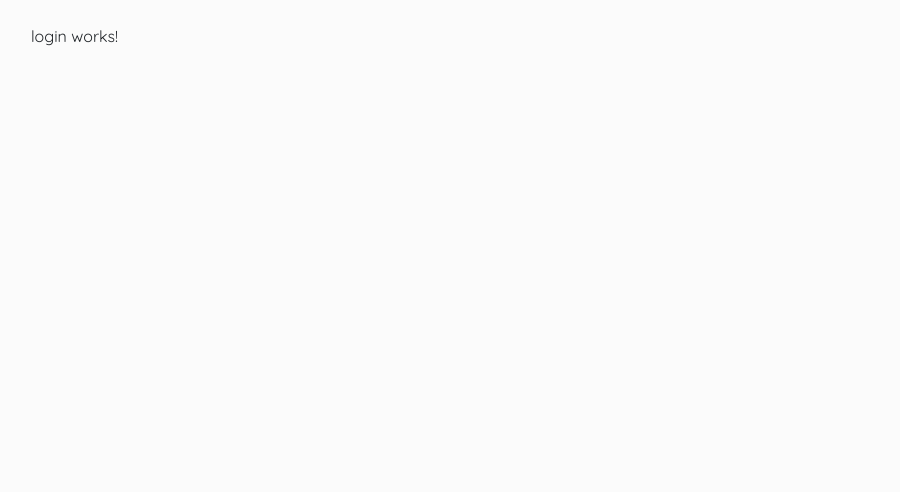
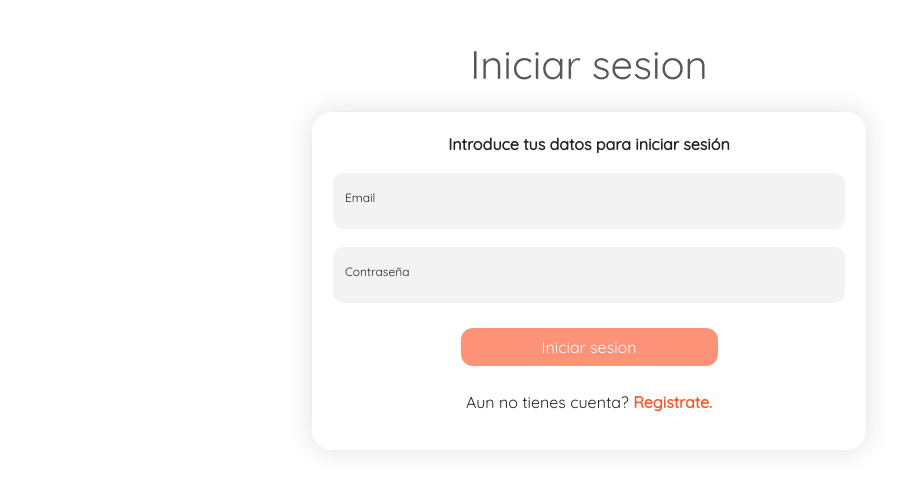
Before and after one commit to eirondiaz/DeliveryApp, an Angular app: page /auth/login in a window 1280 px wide. Shown: the top 492 px of the page, without its empty margins (51-951 px from the left). Built offline with nearby package versions, Linux system fonts and the light colour scheme.

Commit message:
login y registro practivamente listos

```diff
--- a/src/app/auth/components/login/login.component.html
+++ b/src/app/auth/components/login/login.component.html
@@ -1 +1,51 @@
-<p>login works!</p>
+
+<div class="animated fadeIn p-3 " style="text-align: center;" >
+
+    <h1 style="color: rgb(87, 87, 87);">Iniciar sesion</h1>
+
+    <div class="mt-4" >
+        <form autocomplete="off" [formGroup]="form" (ngSubmit)="login(form.value)" >
+            <div class="row ">
+
+                <div *ngIf="notMatch" class="alert alert-warning mt-4 animated fadeIn">
+                    Ha ocurrido un error al iniciar sesión!
+                    <i class="fas fa-exclamation-triangle mx-2"></i>
+                </div>
+
+                <div class="auth-container  col-lg-6 offset-lg-3 col-md-6 offset-md-3 " >
+
+                    <b class="mt-2 pt-3">Introduce tus datos para iniciar sesión</b>
+
+                   <div class="col-12 mt-3">
+                       <div class="form-floating mb-3">
+                           <input formControlName="email" type="text" id="email" class="form-control mb-3" placeholder="email">
+                           <label for="email">Email</label>
+                       </div>
+                       <div class="form-floating mb-3">
+                           <input formControlName="pass" type="password" id="pass" class="form-control mb-3" placeholder="contraseña">
+                           <label for="pass">Contraseña</label>
+                       </div>
+
+                   </div>
+
+                   <div class="text-center mt-4 col-12">
+                       <button [disabled]="form.invalid || logining" type="submit" class="btn btn-acent w-50">
+                           {{!logining? 'Iniciar sesion': 'Iniciando...'}}
+                           <i *ngIf="logining" class="mx-2 fas fa-sync fa-spin"></i>
+                       </button>
+                       <p class="mt-4">Aun no tienes cuenta?
+                           <b style="cursor: pointer;" routerLink="/auth/register" class="text-acent">
+                               Registrate.
+                           </b>
+                       </p>
+
+                   </div>
+               </div>
+           </div>
+
+        </form>
+
+
+    </div>
+
+</div>
--- a/src/app/auth/components/login/login.component.scss
+++ b/src/app/auth/components/login/login.component.scss
@@ -0,0 +1,6 @@
+.auth-container{
+    border-radius: 20px;
+    padding: 20px;
+    box-shadow: 0px 0px 25px rgba(37, 37, 37, 0.15);
+    background-color: rgba(255, 255, 255, 0.9);
+}
--- a/src/app/auth/components/login/login.component.ts
+++ b/src/app/auth/components/login/login.component.ts
@@ -1,4 +1,7 @@
 import { Component, OnInit } from '@angular/core';
+import { FormBuilder, FormGroup, Validators } from '@angular/forms';
+import { Router } from '@angular/router';
+import { AuthService } from '../../services/auth.service';
 
 @Component({
   selector: 'app-login',
@@ -7,9 +10,39 @@ import { Component, OnInit } from '@angular/core';
 })
 export class LoginComponent implements OnInit {
 
-  constructor() { }
+  form: FormGroup
+  constructor(private formBluider: FormBuilder, private dataService: AuthService, private router: Router) {
+    this.createForm()
+  }
 
   ngOnInit(): void {
   }
 
+  createForm() {
+    this.form = this.formBluider.group({
+      email: ['', Validators.required],
+      pass: ['', Validators.required],
+    })
+  }
+
+  logining = false
+  notMatch = false
+  login(form: any) {
+    this.logining = true
+    this.dataService.login(form).subscribe(
+      res => {
+        console.log(res);
+        localStorage.setItem('token', res.token)
+        this.router.navigate(['/dashboard/home'])
+      },
+      error => {
+        console.log(error)
+        this.logining = false
+        this.notMatch = true
+      }
+    )
+  }
+
+
+
 }
--- a/src/app/auth/components/register/register.component.html
+++ b/src/app/auth/components/register/register.component.html
@@ -1,47 +1,77 @@
 
-<div class="animated fadeIn p-2">
+<div class="animated fadeIn p-3 " style="text-align: center;" >
 
-    <h1>Registrarse</h1>
+    <h1 style="color: rgb(87, 87, 87);">Registrarse</h1>
+
+    <div  class="mt-4" style="max-width: 800px; display: inline-block;">
+
+        <div *ngIf="emailRepeat" class="alert alert-warning mt-4 animated fadeIn">
+            El email introducido ya está en uso!
+            <i class="fas fa-exclamation-triangle mx-2"></i>
+        </div>
 
         <form autocomplete="off" [formGroup]="form" (ngSubmit)="createUser(form.value)" >
 
-        <div class="row mt-4 auth-container">
-            <div class="col-lg-5 offset-lg-1 col-md-6 col-sm-12 col-12">
-                <label for="name">NOMBRE</label>
-                <input formControlName="name" pe="text" id="name" class="form-control mb-3" placeholder="">
+            <div class=" auth-container ">
 
-                <label for="lastName">APELLIDO</label>
-                <input formControlName="lastName" type="text" id="lastName" class="form-control mb-3" placeholder="">
+                <b class="mt-2 ">Introduce tus datos para iniciar sesión</b>
+                <div class=" row mt-3">
 
-                <label for="user">NOMBRE DE USUARIO</label>
-                <input formControlName="user" type="text" id="user" class="form-control mb-3" placeholder="">
+                    <div class="col-lg-5  offset-lg-1 col-md-6 col-sm-12 col-12">
+                        <div class="form-floating mb-3">
+
+                            <input formControlName="name" type="text" id="name" class="form-control mb-3" placeholder="nombre">
+                            <label for="name">Nombre</label>
+                        </div>
+                        <div class="form-floating mb-3">
+                            <input formControlName="lastName" type="text" id="lastName" class="form-control mb-3" placeholder="apellido">
+                            <label for="lastName">Apellido</label>
+                        </div>
+                        <div class="form-floating mb-3">
+                            <input formControlName="user" minlength="6" type="text" id="user" class="form-control mb-3" placeholder="usuario">
+                            <label for="user">Usuario</label>
+
+                        </div>
+
 
                     </div>
                     <div class="col-lg-5 col-md-6 col-sm-12 col-12">
+                        <div class="form-floating mb-3">
+                            <input formControlName="email" type="text" id="email" class="form-control mb-3" placeholder="email">
+                            <label for="email">Email</label>
 
-                <label for="email">EMAIL</label>
-                <input formControlName="email" type="text" id="email" class="form-control mb-3" placeholder="">
+                        </div>
+                        <div class="form-floating mb-3">
 
-                <label for="pass">CONTRASENA</label>
-                <input formControlName="pass" type="text" id="pass" class="form-control mb-3" placeholder="">
+                            <input formControlName="pass" minlength="8" type="password" id="pass" class="form-control mb-3" placeholder="contraseña">
+                            <label  for="pass">Contraseña</label>
+                        </div>
+                        <div class="form-floating mb-3">
 
-                <label for="phone">TELEFONO</label>
-                <input formControlName="phone" type="text" id="phone" class="form-control mb-3" placeholder="">
+                            <input formControlName="phone" minlength="10" type="text" id="phone" class="form-control mb-3" placeholder="telefono">
+                            <label for="phone">Telefono</label>
+
+                        </div>
 
                     </div>
 
                     <div class="text-center mt-4 col-12">
                         <button [disabled]="form.invalid || signining" type="submit" class="btn btn-acent w-50">
-                    {{!signining? 'Registrarme': 'Registrando...'}}
+                            {{!signining? 'Hacer registro': 'Registrando...'}}
                             <i *ngIf="signining" class="mx-2 fas fa-sync fa-spin"></i>
                         </button>
-                <p class="mt-3">Ya tienes una cuenta?
+                        <p class="mt-4">Ya tienes una cuenta?
                             <b style="cursor: pointer;" routerLink="/auth/login" class="text-acent">
                                 Inicia sesion.
                             </b>
                         </p>
                     </div>
                 </div>
+            </div>
         </form>
 
+
+
     </div>
+
+</div>
--- a/src/app/auth/components/register/register.component.scss
+++ b/src/app/auth/components/register/register.component.scss
@@ -2,4 +2,5 @@
     border-radius: 20px;
     padding: 20px;
     box-shadow: 0px 0px 25px rgba(37, 37, 37, 0.15);
+    background-color: rgba(255, 255, 255, 0.9);
 }
--- a/src/app/auth/components/register/register.component.ts
+++ b/src/app/auth/components/register/register.component.ts
@@ -28,7 +28,8 @@ export class RegisterComponent implements OnInit {
     })
   }
 
-  signining= false
+  signining = false
+  emailRepeat = false
   createUser(form: any) {
     this.signining= true
 
@@ -41,6 +42,11 @@ export class RegisterComponent implements OnInit {
         console.log(res.token)
         this.router.navigate(['/dashboard/home'])
         this.signining = false
+      },
+      error => {
+        console.log(error)
+        this.signining = false
+        this.emailRepeat = true
       }
     )
 
--- a/src/app/auth/services/auth.service.ts
+++ b/src/app/auth/services/auth.service.ts
@@ -15,4 +15,8 @@ export class AuthService {
     return this.http.post<any>(`${this.urlAPI}/register`, user)
   }
 
+  login(user: any) {
+    return this.http.post<any>(`${this.urlAPI}/login`, user)
+  }
+
 }
--- a/src/styles.scss
+++ b/src/styles.scss
@@ -12,21 +12,35 @@ $acent-blue: rgb(69, 82, 110);
 //STYLES
 .form-check-input:checked{
     background-color: $acent;
-    box-shadow: 0 0 0 0.15rem rgb(238 91 54 / 25%);
-    border-color: rgba(238, 91, 54, 0.25);
+    box-shadow: 0 0 0 0.15rem rgb(238 91 54 / 15%);
+    border-color: rgba(238, 91, 54, 0.15);
 }
 .form-check-input:focus{
     box-shadow: none;
     border-color: rgba(238, 91, 54, 0.25);
 }
 .form-control:focus{
-    box-shadow: 0 0 0 0.15rem rgb(238 91 54 / 25%);
-    border-color: rgba(238, 91, 54, 0.25);
+    box-shadow: 0 0 0 0.15rem rgb(238 91 54 / 10%);
+    border-color: rgba(238, 91, 54, 0.05);
+    background-color: rgb(243, 243, 243);
 }
 
+.form-control{
+    border-radius: 12px !important;
+    background-color: rgb(243, 243, 243);
+    box-shadow: none;
+    border-color: transparent;
+    outline: none;
+}
+.form-select{
+    border-radius: 12px !important;
+}
 .btn:focus{
     box-shadow: 0 0 0 0.05rem rgb(238 91 54 / 15%);
     border-color: rgba(238, 91, 54, 0.25);
+}
+.btn{
+    border-radius: 12px !important;
 }
 
 label{
@@ -50,7 +64,7 @@ label{
 
 body{
     font-family: 'Quicksand', sans-serif !important ;
-    background-color: rgb(251, 251, 251);
+
 }
 
 a:hover{
@@ -149,15 +163,6 @@ button{
     padding-bottom: 6 !important;
 }
 
-.btn{
-    border-radius: 12px !important;
-}
-.form-control{
-    border-radius: 12px !important;
-}
-.form-select{
-    border-radius: 12px !important;
-}
 
 //cardStyles
 
```
Lines whose indentation alone changed are shown as unchanged.
